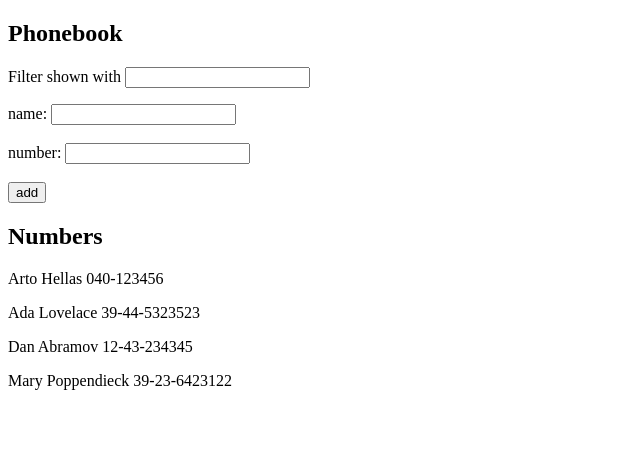
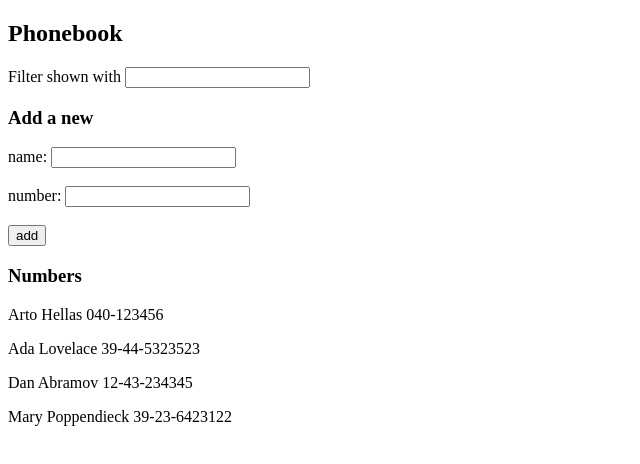
Before and after one commit to codistiano/fullstackopen, a React (Vite) app in the folder Part-2/Phonebook/: page / in a window 1280 px wide. Shown: the top 464 px of the page, without its empty margins (0-640 px from the left). Built offline with nearby package versions, Linux system fonts and the light colour scheme.

Commit message:
Exercise 2.10 Submission

```diff
--- a/Part-2/Phonebook/src/App.jsx
+++ b/Part-2/Phonebook/src/App.jsx
@@ -1,4 +1,7 @@
 import { useState } from "react";
+import Filter from "./components/Filter";
+import PersonForm from "./components/Form";
+import Persons from "./components/Persons";
 
 const App = () => {
   const [persons, setPersons] = useState([
@@ -48,32 +51,18 @@ const App = () => {
   return (
     <div>
       <h2>Phonebook</h2>
-      <p>
-        Filter shown with <input onChange={filterer} value={search} />
-      </p>
-      <form>
-        <div>
-          name:{" "}
-          <input onChange={(e) => setNewName(e.target.value)} value={newName} />
-        </div>
-        <br />
-        <div>
-          number:{" "}
-          <input onChange={(e) => setNewNum(e.target.value)} value={newNum} />
-        </div>
-        <br />
-        <div>
-          <button onClick={handleSubmit} type="submit">
-            add
-          </button>
-        </div>
-      </form>
-      <h2>Numbers</h2>
-      {results.map((person) => (
-        <p key={person.name}>
-          {person.name} {person.number}
-        </p>
-      ))}
+      <Filter onChange={filterer} value={search} />
+      <h3>Add a new</h3>
+      <PersonForm
+        setNewName={setNewName}
+        setNewNum={setNewNum}
+        newName={newName}
+        newNum={newNum}
+        handleSubmit={handleSubmit}
+      />
+
+      <h3>Numbers</h3>
+      <Persons results={results} />
     </div>
   );
 };
--- /dev/null
+++ b/Part-2/Phonebook/src/components/Filter.jsx
@@ -0,0 +1,9 @@
+const Filter = ({onChange, value}) => {
+    return (
+        <p>
+        Filter shown with <input onChange={onChange} value={value} />
+      </p>
+    )
+}
+
+export default Filter
--- /dev/null
+++ b/Part-2/Phonebook/src/components/Form.jsx
@@ -0,0 +1,23 @@
+const PersonForm = ({setNewName, setNewNum, newName, newNum, handleSubmit}) => {
+    return (
+        <form>
+        <div>
+          name:{" "}
+          <input onChange={(e) => setNewName(e.target.value)} value={newName} />
+        </div>
+        <br />
+        <div>
+          number:{" "}
+          <input onChange={(e) => setNewNum(e.target.value)} value={newNum} />
+        </div>
+        <br />
+        <div>
+          <button onClick={handleSubmit} type="submit">
+            add
+          </button>
+        </div>
+      </form>
+    )
+}
+
+export default PersonForm
--- /dev/null
+++ b/Part-2/Phonebook/src/components/Persons.jsx
@@ -0,0 +1,13 @@
+const Persons = (props) => {
+  return (
+    <>
+      {props.results.map((person) => (
+        <p key={person.name}>
+          {person.name} {person.number}
+        </p>
+      ))}
+    </>
+  );
+};
+
+export default Persons;
```
